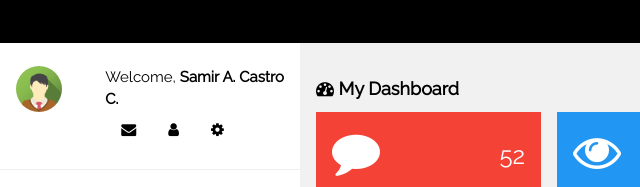
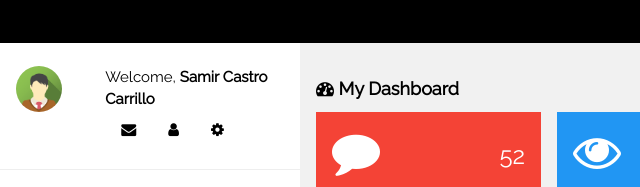
Before and after one commit to samircastro27/example, a website: page index.html in a window 1280 px wide. Shown: the top 187 px of the page, 0-640 px from the left. Drawn offline with nearby package versions, Linux system fonts and the light colour scheme.

Commit message:
Update index.html

```diff
--- a/index.html
+++ b/index.html
@@ -26,7 +26,7 @@ html,body,h1,h2,h3,h4,h5 {font-family: "Raleway", sans-serif}
       <img src="assets/avatar2.png" class="w3-circle w3-margin-right" style="width:46px">
     </div>
     <div class="w3-col s8 w3-bar">
-      <span>Welcome, <strong>Samir A. Castro C.</strong></span><br>
+      <span>Welcome, <strong>Samir Castro Carrillo</strong></span><br>
       <a href="#" class="w3-bar-item w3-button"><i class="fa fa-envelope"></i></a>
       <a href="#" class="w3-bar-item w3-button"><i class="fa fa-user"></i></a>
       <a href="#" class="w3-bar-item w3-button"><i class="fa fa-cog"></i></a>
```
